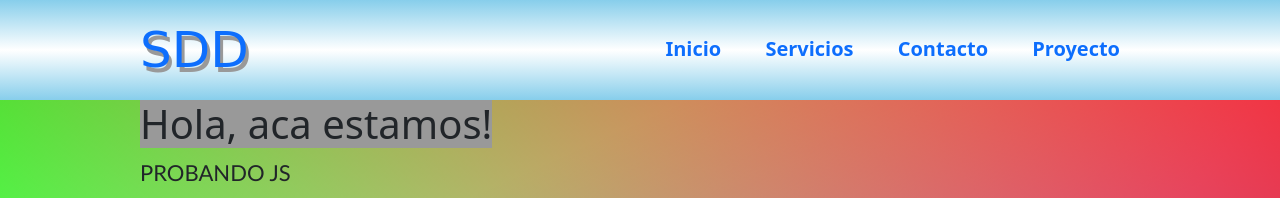
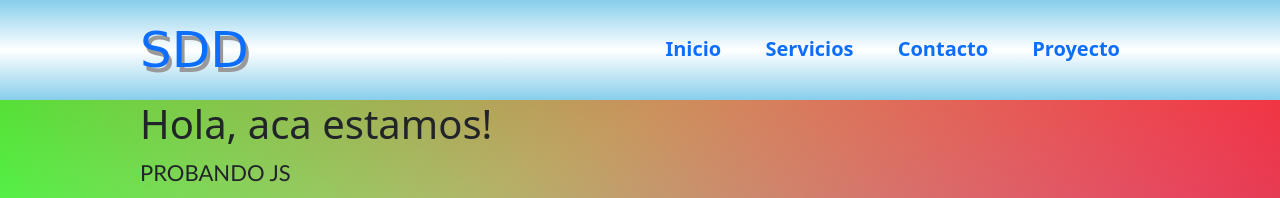
Before and after one commit to sddsergio/PrimeraWeb, a plain HTML site: page contacto.html in a window 1280 px wide. Shown: the top 198 px of the page. Drawn offline with nearby package versions, Linux system fonts and the light colour scheme; a web font is replaced by a local one.

Commit message:
probando

```diff
--- a/style/estilo.css
+++ b/style/estilo.css
@@ -19,7 +19,7 @@ header{
 
 h1{
     display: inline-flex;
-    background-color: #999;
+
     text-align: center;
 
 
```
